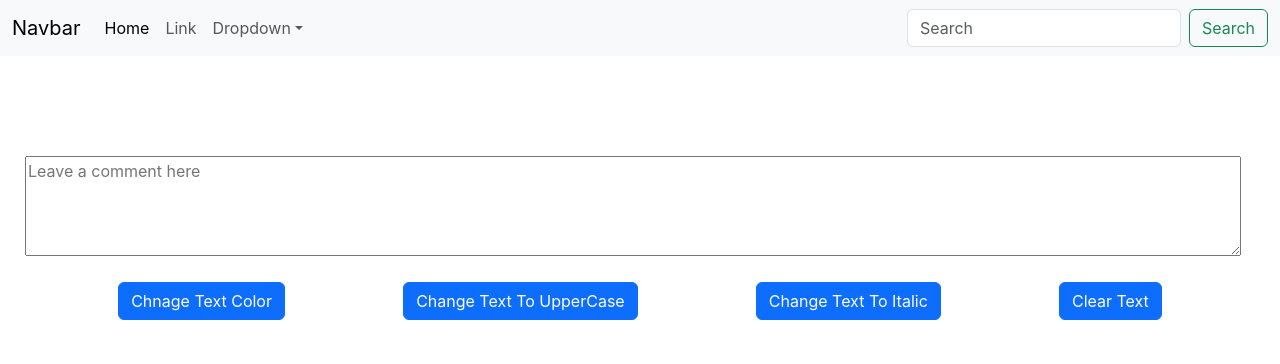
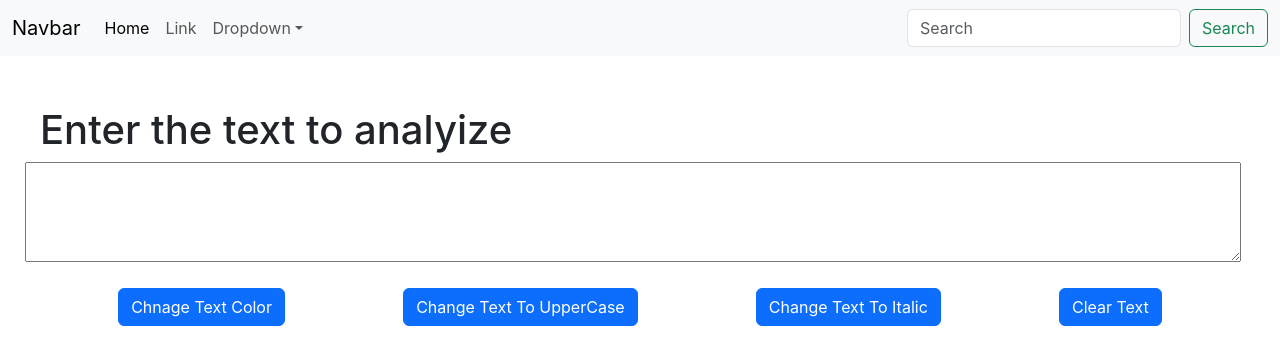
Before and after one commit to Aman-dev2024/typoraft, a React (Create React App) app: page / in a window 1280 px wide. Shown: the top 364 px of the page. Built offline with nearby package versions, Linux system fonts and the light colour scheme.

Commit message:
added onclickfn to buttons

```diff
--- a/src/components/Textarea.js
+++ b/src/components/Textarea.js
@@ -1,16 +1,33 @@
-import React from 'react'
+import React, { useState } from 'react'
 
 export default function Textarea() {
+  const changeTextColor=()=>{
+    document.getElementById("floatingTextarea2").style.color="orange";
+  }
+  const[text,setText]=useState();
+  const changeTextToUpperCase=()=>{
+    setText(text.toUpperCase())
+  }
+  const changeCase=(e)=>{
+    setText(e.target.value)
+  }
+  const ChangeTextToItalic=()=>{
+    document.getElementById("floatingTextarea2").style.fontStyle="italic";
+  }
+  const clearText=()=>{
+    document.getElementById("floatingTextarea2").value="";
+  }
   return (
     <div>
+      <h1 style={{marginLeft:"40px", paddingTop:"50px"}}>Enter the text to analyize</h1>
     <div class="form-floating">
-  <textarea class="form" placeholder="Leave a comment here" id="floatingTextarea2" style={{height: "100px", width:"95%", marginTop:"100px", marginLeft:"25px"}}></textarea>
+  <textarea onChange={changeCase} value={text} class="form" id="floatingTextarea2" style={{height: "100px", width:"95%", marginLeft:"25px"}}></textarea>
 </div>
 <div class="buttons" style={{display:"flex", justifyContent:"space-evenly", marginTop:"20px"}}>
-<button type="button" class="btn btn-primary">Chnage Text Color</button>
-<button type="button" class="btn btn-primary">Change Text To UpperCase</button>
-<button type="button" class="btn btn-primary">Change Text To Italic</button>
-<button type="button" class="btn btn-primary">Clear Text</button>
+<button type="button" class="btn btn-primary" onClick={changeTextColor}>Chnage Text Color</button>
+<button type="button" class="btn btn-primary" onClick={changeTextToUpperCase}>Change Text To UpperCase</button>
+<button type="button" class="btn btn-primary" onClick={ChangeTextToItalic}>Change Text To Italic</button>
+<button type="button" class="btn btn-primary" onClick={clearText}>Clear Text</button>
 </div>
 </div>
   )
```
